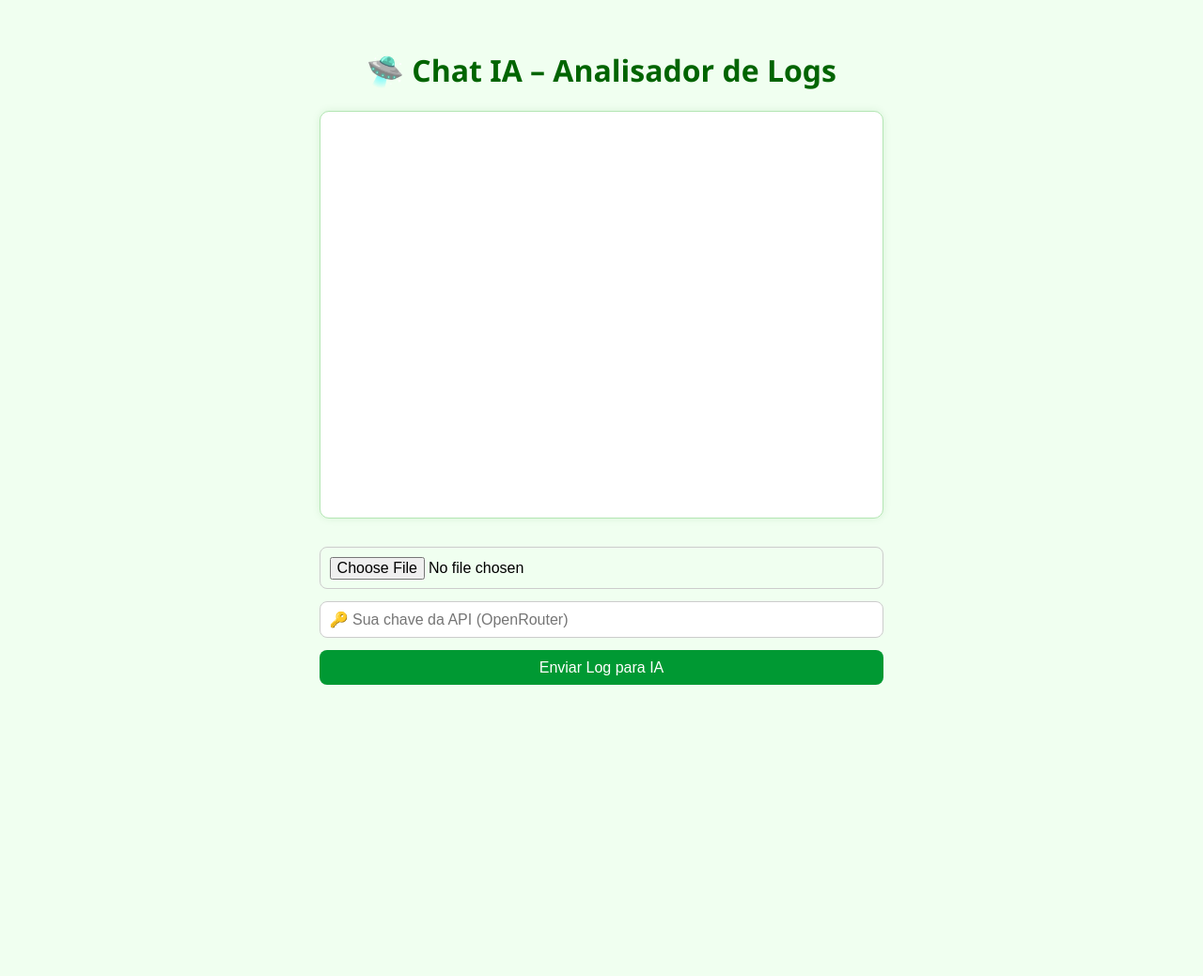
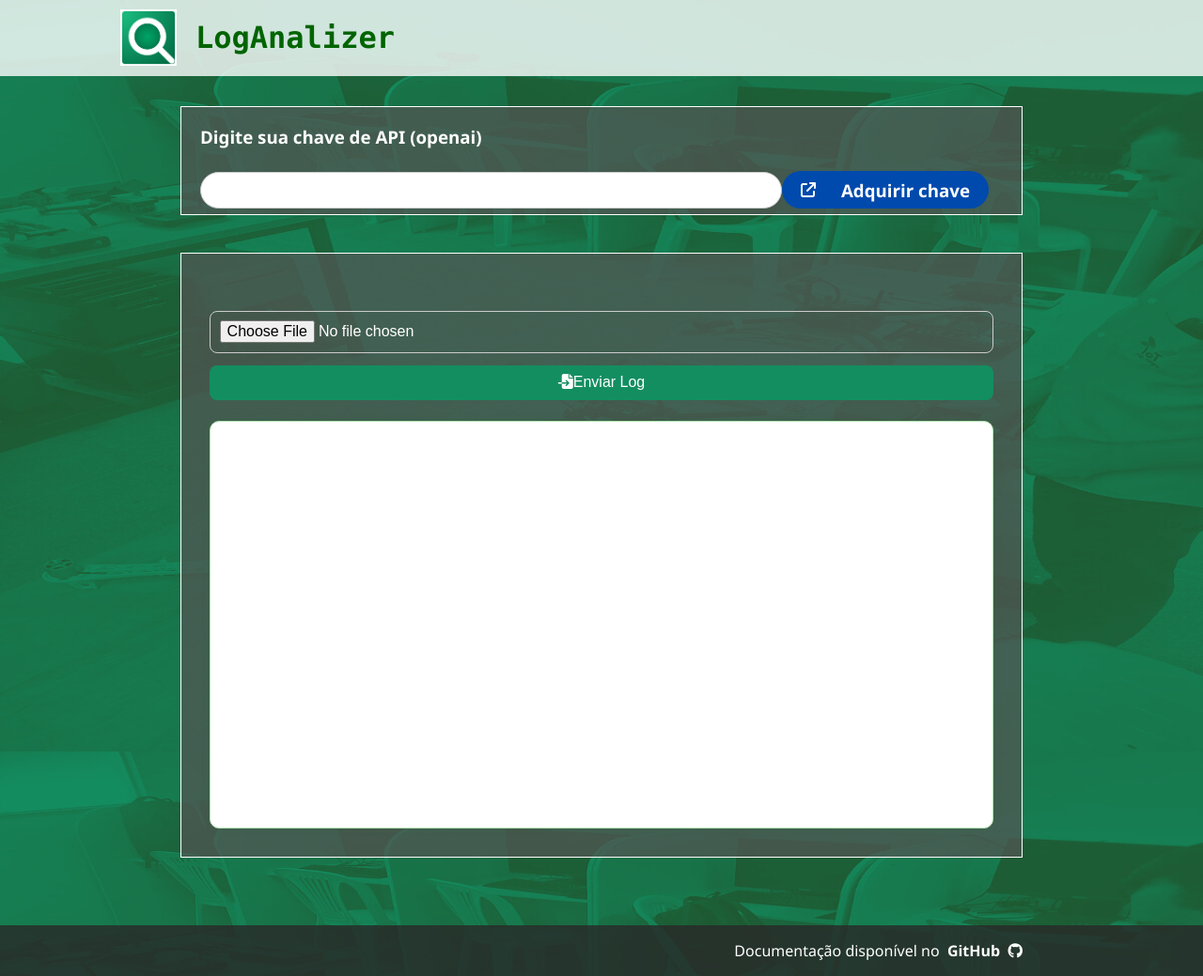
Before and after one commit to riancesaros/chat-pi, a plain HTML site: page index.html in a window 1280 px wide. Shown: the whole page at 94% size. Before the commit the page ends 800 px from the top, so only its background shows below. Drawn offline with Linux system fonts and the light colour scheme.

Commit message:
styles update

```diff
--- a/index.html
+++ b/index.html
@@ -2,22 +2,38 @@
 <html lang="pt-BR">
 <head>
   <meta charset="UTF-8">
-  <title>Chat IA - Log de Drone</title>
-  <link rel="stylesheet" href="style.css">
+  <title>Drone chat</title>
+  <link rel="icon" type="image/x-icon" href="/imgs/favicon-16x16.png">
+  <link rel="stylesheet" href="https://cdnjs.cloudflare.com/ajax/libs/font-awesome/6.4.0/css/all.min.css">
+  <link rel="stylesheet" href="styles/style.css">
 </head>
 <body>
+  <header>
+    <img src="imgs/logo.png" alt="Logo">
+    <h1>LogAnalizer</h1>
+  </header>
   <div class="container">
-    <h1>🛸 Chat IA – Analisador de Logs</h1>
+    <div class="keybox">
+      <h3>Digite sua chave de API (openai)</h3>
+      <div class="keyform">
+        <input type="text" id="chave">
+        <a href="https://openrouter.ai/" target="_blank"><i class="fa-solid fa-arrow-up-right-from-square"></i><h3>Adquirir chave</h3></a>
+      </div>
+    </div>
+    <div class="box">
+      <div class="input-area">
+        <input type="file" id="fileInput" accept=".json">
+        <button onclick="enviarParaIA()"><i class="fa-solid fa-file-import"></i>Enviar Log</button>
+        <div id="status" class="loading"></div>
+      </div>
 
-    <div class="chat-box" id="chatBox"></div>
-
-    <div class="input-area">
-      <input type="file" id="fileInput" accept=".json">
-      <input type="text" id="chave" placeholder="🔑 Sua chave da API (OpenRouter)">
-      <button onclick="enviarParaIA()">Enviar Log para IA</button>
-      <div id="status" class="loading"></div>
+      <div class="chat-box" id="chatBox"></div>
     </div>
   </div>
+
+  <footer>
+    <p>Documentação disponível no&nbsp;&nbsp;</p><a href="https://github.com/riancesaros/chat-pi" target="_blank">GitHub &nbsp;<i class="fa-brands fa-github"></i></a>
+  </footer>
 
   <script>
     let logContent = null;
--- a/style.css
+++ /dev/null
@@ -1,82 +0,0 @@
-body {
-      font-family: 'Segoe UI', sans-serif;
-      background: #f0fff0;
-      margin: 0;
-      padding: 0;
-    }
-
-    .container {
-      max-width: 600px;
-      margin: 0 auto;
-      padding: 2em 1em;
-    }
-
-    h1 {
-      text-align: center;
-      color: #006400;
-    }
-
-    .chat-box {
-      background: #ffffff;
-      border: 1px solid #b3e6b3;
-      border-radius: 10px;
-      padding: 1em;
-      height: 400px;
-      overflow-y: auto;
-      box-shadow: 0 0 8px rgba(0, 128, 0, 0.1);
-    }
-
-    .msg {
-      margin-bottom: 1em;
-      padding: 0.8em 1em;
-      border-radius: 12px;
-      max-width: 85%;
-      word-wrap: break-word;
-    }
-
-    .msg.user {
-      background-color: #e6ffe6;
-      align-self: flex-end;
-      margin-left: auto;
-    }
-
-    .msg.ia {
-      background-color: #ccffcc;
-      align-self: flex-start;
-      margin-right: auto;
-    }
-
-    .input-area {
-      display: flex;
-      flex-direction: column;
-      margin-top: 1.5em;
-    }
-
-    input[type="file"],
-    input[type="text"],
-    button {
-      margin: 0.4em 0;
-      padding: 0.6em;
-      font-size: 1em;
-      border: 1px solid #ccc;
-      border-radius: 8px;
-    }
-
-    button {
-      background-color: #009933;
-      color: white;
-      cursor: pointer;
-      border: none;
-      transition: background 0.3s;
-    }
-
-    button:hover {
-      background-color: #007a29;
-    }
-
-    .loading {
-      font-style: italic;
-      color: #555;
-      text-align: center;
-      margin-top: 1em;
-    }
--- /dev/null
+++ b/styles/style.css
@@ -0,0 +1,162 @@
+body {
+      font-family: 'Segoe UI', sans-serif;
+      background: #138e61;
+      margin: 0;
+      padding: 0;
+      background-image: url('../imgs/background.png');
+      background-repeat: no-repeat;
+      background-attachment: fixed;
+      background-size: 100% 100%;
+    }
+header {
+  background-color: rgba(255, 255, 255, 0.8);
+  color: #138e61;
+  display: flex;
+  align-items: center;
+  flex-direction: row;
+  font-family: "Lucida Console";
+}
+header > img {
+  height: 60px;
+  padding-right: 20px;
+  padding-left: 10%;
+}
+.keybox, .box {
+  background-color: rgba(84, 84, 84, 0.7);
+  border: solid 1px white;
+  color: white;
+  margin-bottom: 40px;
+}
+.keybox h3 {
+  margin-left: 20px;
+}
+.keybox a {
+  height: 40px;
+  min-width: 180px;
+  background-color: #004aad;
+  color: #fff;
+  text-decoration: none;
+  display: flex;
+  flex-direction: row;
+  align-items: center;
+  justify-content: space-between;
+  border-radius: 22px;
+  padding-left: 20px;
+  padding-right: 20px;
+  transition: 0.5s;
+}
+.keybox a:hover {
+  border: solid 1px rgba(255, 255, 255, 0.5);
+  transform: scale(1.05);
+}
+.keyform {
+  display: flex;
+  flex-direction: row;
+  align-items: center;
+  justify-content: space-between;
+  width: max;
+  margin-left: 20px;
+  margin-right: 35px;
+
+}
+
+    .container {
+      max-width: 70%;
+      margin: 0 auto;
+      padding: 2em 1em;
+    }
+
+    h1 {
+      text-align: center;
+      color: #006400;
+    }
+
+    .chat-box {
+      background: #ffffff;
+      border: 1px solid #b3e6b3;
+      border-radius: 10px;
+      padding: 1em;
+      height: 400px;
+      overflow-y: auto;
+      box-shadow: 0 0 8px rgba(0, 128, 0, 0.1);
+      color: black;
+    }
+
+    .msg {
+      margin-bottom: 1em;
+      padding: 0.8em 1em;
+      border-radius: 12px;
+      max-width: 85%;
+      word-wrap: break-word;
+    }
+
+    .msg.user {
+      background-color: #e6ffe6;
+      align-self: flex-end;
+      margin-left: auto;
+    }
+
+    .msg.ia {
+      background-color: #ccffcc;
+      align-self: flex-start;
+      margin-right: auto;
+    }
+
+    .input-area {
+      display: flex;
+      flex-direction: column;
+      margin-top: 1.5em;
+    }
+
+    input[type="file"],
+    input[type="text"],
+    button {
+      margin: 0.4em 0;
+      padding: 0.6em;
+      font-size: 1em;
+      border: 1px solid #ccc;
+      border-radius: 8px;
+    }
+
+    button {
+      background-color: #138e61;
+      color: white;
+      cursor: pointer;
+      border: none;
+      transition: background 0.3s;
+    }
+
+    button:hover {
+      background-color: #007a29;
+      border: solid 1px #ffffff75;
+    }
+    .keyform input {
+    width: 75%;
+    border-radius: 100px;
+    }
+    .box {
+      padding: 30px;
+    }
+    .loading {
+      font-style: italic;
+      color: #555;
+      text-align: center;
+      margin-top: 1em;
+    }
+  footer {
+    background-color: rgba(40, 40, 40, 0.8);
+    color: white;
+    display: flex;
+    flex-direction: row;
+    align-items: center;
+    justify-content: flex-end;
+    padding-right: 15%;
+  }
+  footer a {
+    color: #fff;
+    text-decoration: none;
+    font-weight: 700;
+  }
+  footer a:hover {
+    text-decoration: underline;
+  }
```
Also changed, not shown: imgs/background.png (added), imgs/favicon-16x16.png (added), imgs/logo.png (added).
